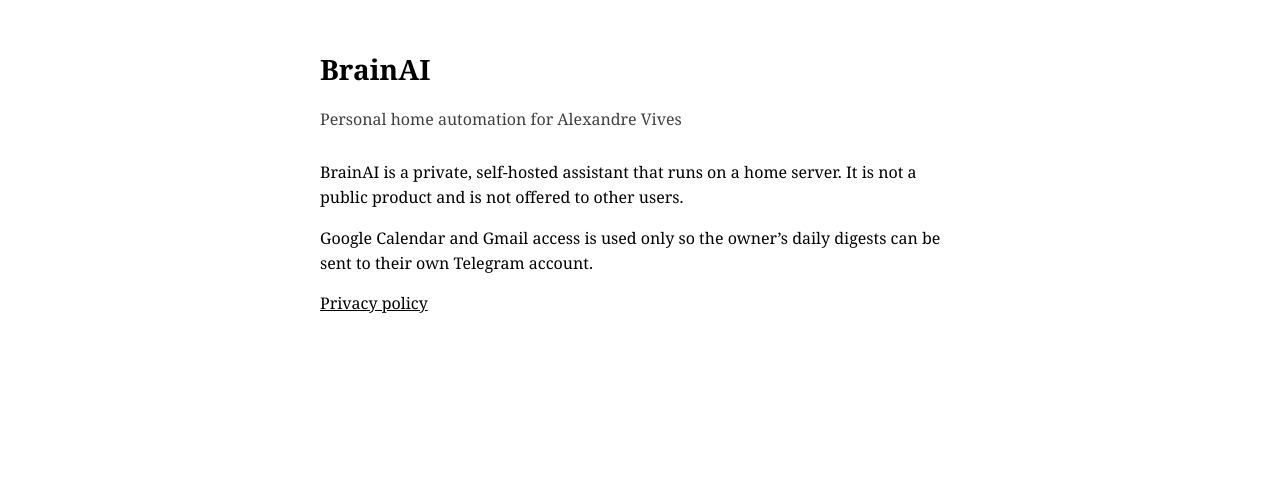
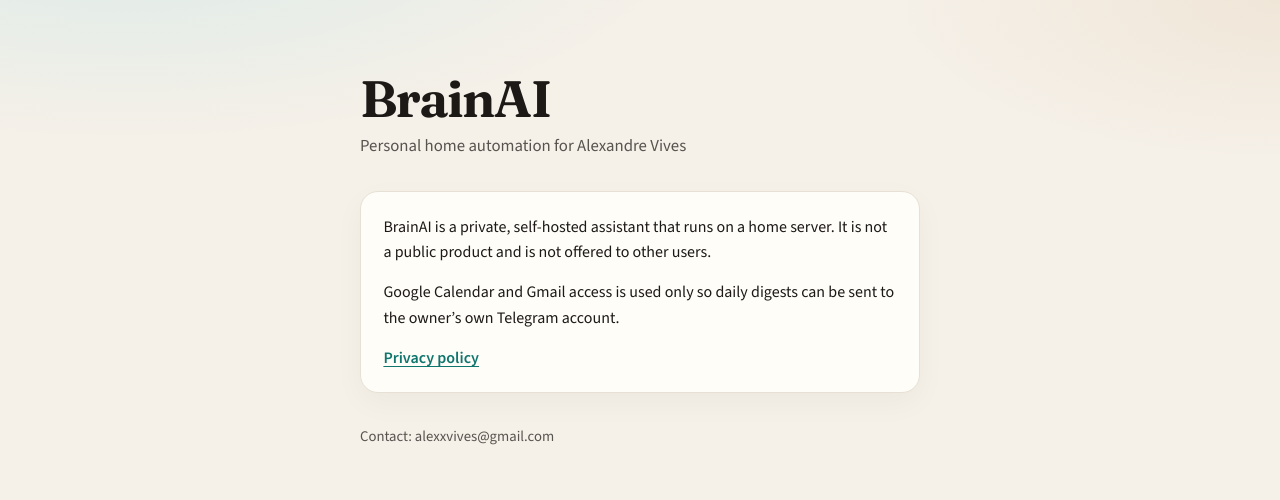
Before and after one commit to alexxvives/AlphaWhisperer, a plain HTML site: page docs/oauth-branding/index.html in a window 1280 px wide. Drawn offline with nearby package versions, Linux system fonts and the light colour scheme.

Commit message:
Polish BrainAI OAuth branding pages for readable GitHub Pages.

```diff
--- a/docs/oauth-branding/index.html
+++ b/docs/oauth-branding/index.html
@@ -3,32 +3,87 @@
 <head>
   <meta charset="utf-8" />
   <meta name="viewport" content="width=device-width, initial-scale=1" />
-  <title>BrainAI — personal home automation</title>
+  <title>BrainAI</title>
+  <link rel="preconnect" href="https://fonts.googleapis.com" />
+  <link rel="preconnect" href="https://fonts.gstatic.com" crossorigin />
+  <link href="https://fonts.googleapis.com/css2?family=Fraunces:opsz,wght@9..144,500;9..144,650&family=Source+Sans+3:wght@400;600&display=swap" rel="stylesheet" />
   <style>
-    :root { color-scheme: light dark; }
+    :root {
+      --ink: #1c1917;
+      --muted: #57534e;
+      --paper: #f5f0e8;
+      --card: #fffdf8;
+      --line: #e7e0d4;
+      --accent: #0f766e;
+    }
+    * { box-sizing: border-box; }
     body {
-      font-family: Georgia, "Times New Roman", serif;
-      max-width: 40rem;
-      margin: 3rem auto;
-      padding: 0 1.25rem;
-      line-height: 1.55;
+      margin: 0;
+      min-height: 100vh;
+      font-family: "Source Sans 3", system-ui, sans-serif;
+      color: var(--ink);
+      background:
+        radial-gradient(ellipse 80% 50% at 10% -10%, #dcebe8 0%, transparent 55%),
+        radial-gradient(ellipse 60% 40% at 100% 0%, #f0e6d8 0%, transparent 50%),
+        var(--paper);
+      line-height: 1.6;
     }
-    h1 { font-size: 1.75rem; margin-bottom: 0.35rem; }
-    .sub { opacity: 0.75; margin-bottom: 1.75rem; }
-    a { color: inherit; }
+    main {
+      max-width: 38rem;
+      margin: 0 auto;
+      padding: 4.5rem 1.5rem 3rem;
+    }
+    .brand {
+      font-family: Fraunces, Georgia, serif;
+      font-weight: 650;
+      font-size: clamp(2.4rem, 6vw, 3.2rem);
+      letter-spacing: -0.03em;
+      line-height: 1.05;
+      margin: 0 0 0.4rem;
+    }
+    .tag {
+      color: var(--muted);
+      font-size: 1.05rem;
+      margin: 0 0 2rem;
+    }
+    .panel {
+      background: var(--card);
+      border: 1px solid var(--line);
+      border-radius: 18px;
+      padding: 1.35rem 1.4rem;
+      box-shadow: 0 10px 30px rgba(28, 25, 23, 0.04);
+    }
+    .panel p { margin: 0 0 0.9rem; }
+    .panel p:last-child { margin-bottom: 0; }
+    a {
+      color: var(--accent);
+      font-weight: 600;
+      text-decoration-thickness: 1px;
+      text-underline-offset: 3px;
+    }
+    footer {
+      margin-top: 2rem;
+      color: var(--muted);
+      font-size: 0.92rem;
+    }
   </style>
 </head>
 <body>
-  <h1>BrainAI</h1>
-  <p class="sub">Personal home automation for Alexandre Vives</p>
+  <main>
+    <h1 class="brand">BrainAI</h1>
+    <p class="tag">Personal home automation for Alexandre Vives</p>
+    <section class="panel">
       <p>
         BrainAI is a private, self-hosted assistant that runs on a home server.
         It is not a public product and is not offered to other users.
       </p>
       <p>
-    Google Calendar and Gmail access is used only so the owner’s daily digests
-    can be sent to their own Telegram account.
+        Google Calendar and Gmail access is used only so daily digests can be
+        sent to the owner’s own Telegram account.
       </p>
-  <p><a href="privacy.html">Privacy policy</a></p>
+      <p><a href="./privacy.html">Privacy policy</a></p>
+    </section>
+    <footer>Contact: alexxvives@gmail.com</footer>
+  </main>
 </body>
 </html>
```
Also changed, not shown: docs/oauth-branding/privacy.html (+71 -22 lines). Lines whose indentation alone changed are shown as unchanged.
